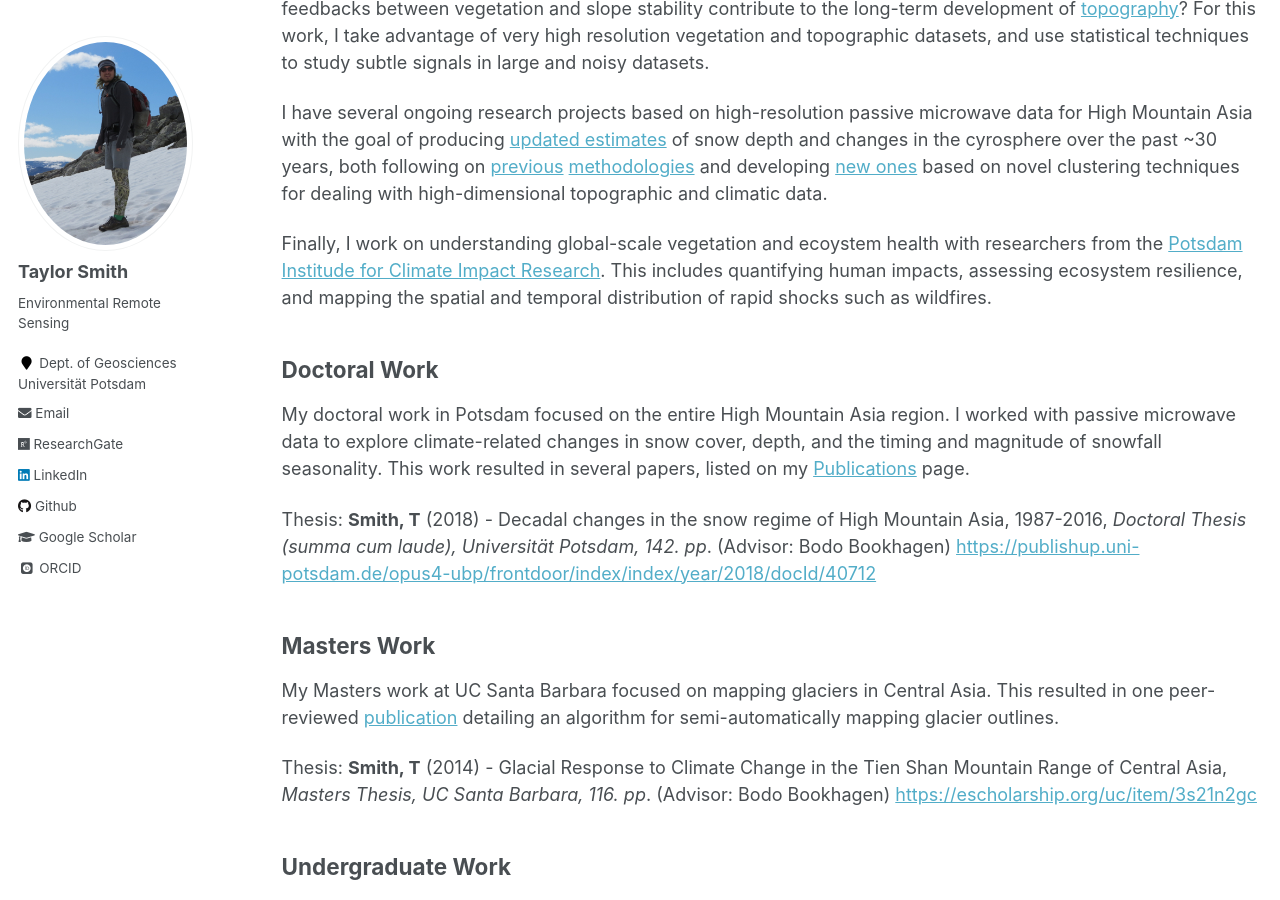
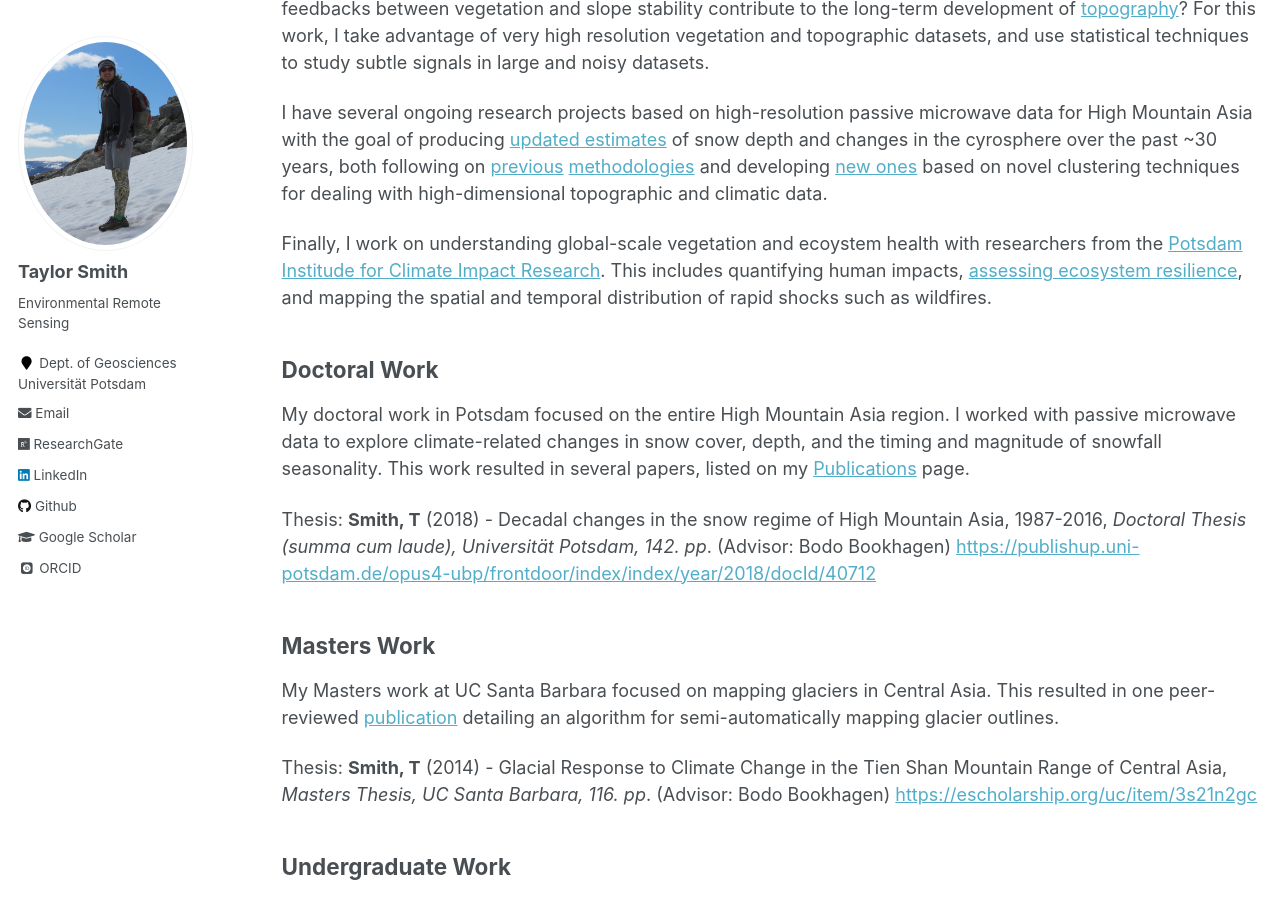
Before and after one commit to tasmi/tasmi.github.io, a Jekyll site: the page built from _pages/research.md, in a window 1280 px wide and 900 px high, scrolled down 427 px. Built offline with Jekyll 4.4.1, drawn with Linux system fonts in a browser that asks for light colours; some web fonts are replaced; part of the change alters nothing that is shown.

Commit message:
Update research.md

```diff
--- a/_pages/research.md
+++ b/_pages/research.md
@@ -13,7 +13,7 @@ I am also interested in studying landscape-vegetation interactions on a larger s
 
 I have several ongoing research projects based on high-resolution passive microwave data for High Mountain Asia with the goal of producing [updated estimates](https://doi.org/10.3389/feart.2020.559175) of snow depth and changes in the cyrosphere over the past ~30 years, both following on [previous](https://doi.org/10.1126/sciadv.1701550) [methodologies](https://doi.org/10.1126/sciadv.1701550) and developing [new ones](https://doi.org/10.1016/j.scitotenv.2021.147363) based on novel clustering techniques for dealing with high-dimensional topographic and climatic data.
 
-Finally, I work on understanding global-scale vegetation and ecoystem health with researchers from the [Potsdam Institude for Climate Impact Research](https://www.pik-potsdam.de/en/home). This includes quantifying human impacts, assessing ecosystem resilience, and mapping the spatial and temporal distribution of rapid shocks such as wildfires.
+Finally, I work on understanding global-scale vegetation and ecoystem health with researchers from the [Potsdam Institude for Climate Impact Research](https://www.pik-potsdam.de/en/home). This includes quantifying human impacts, [assessing ecosystem resilience](https://doi.org/10.1038/s41558-022-01352-2), and mapping the spatial and temporal distribution of rapid shocks such as wildfires.
 
 ## Doctoral Work
 
```
